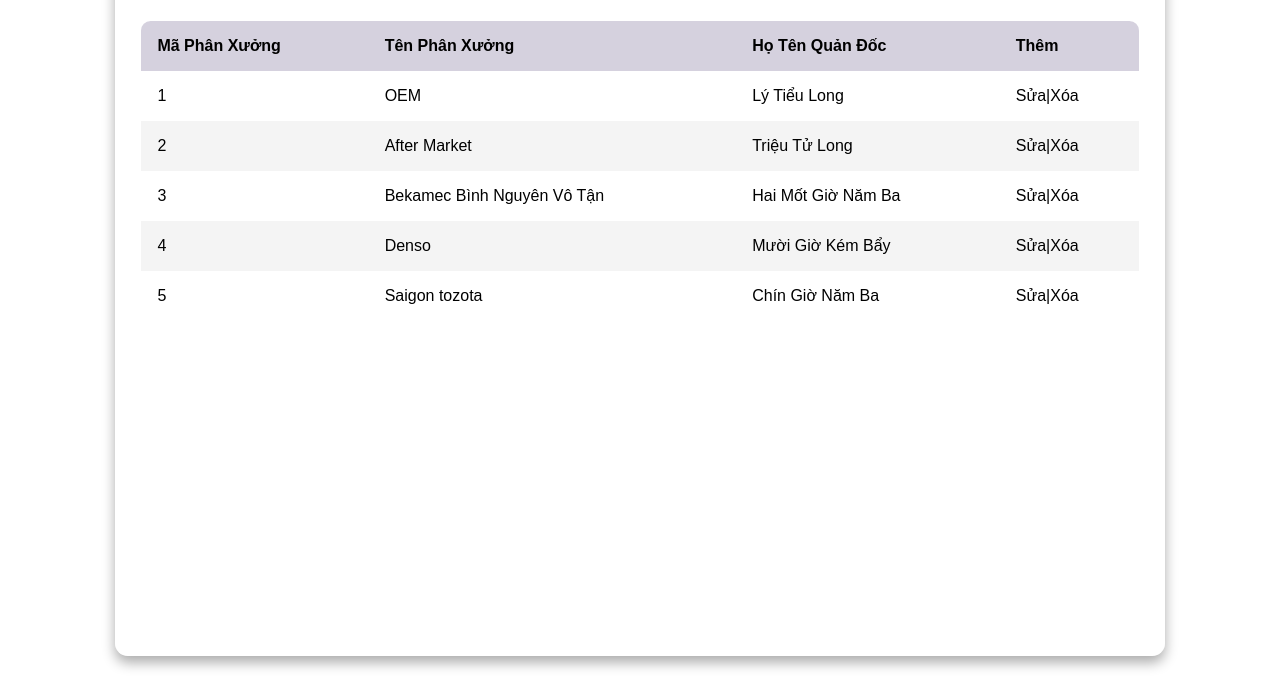
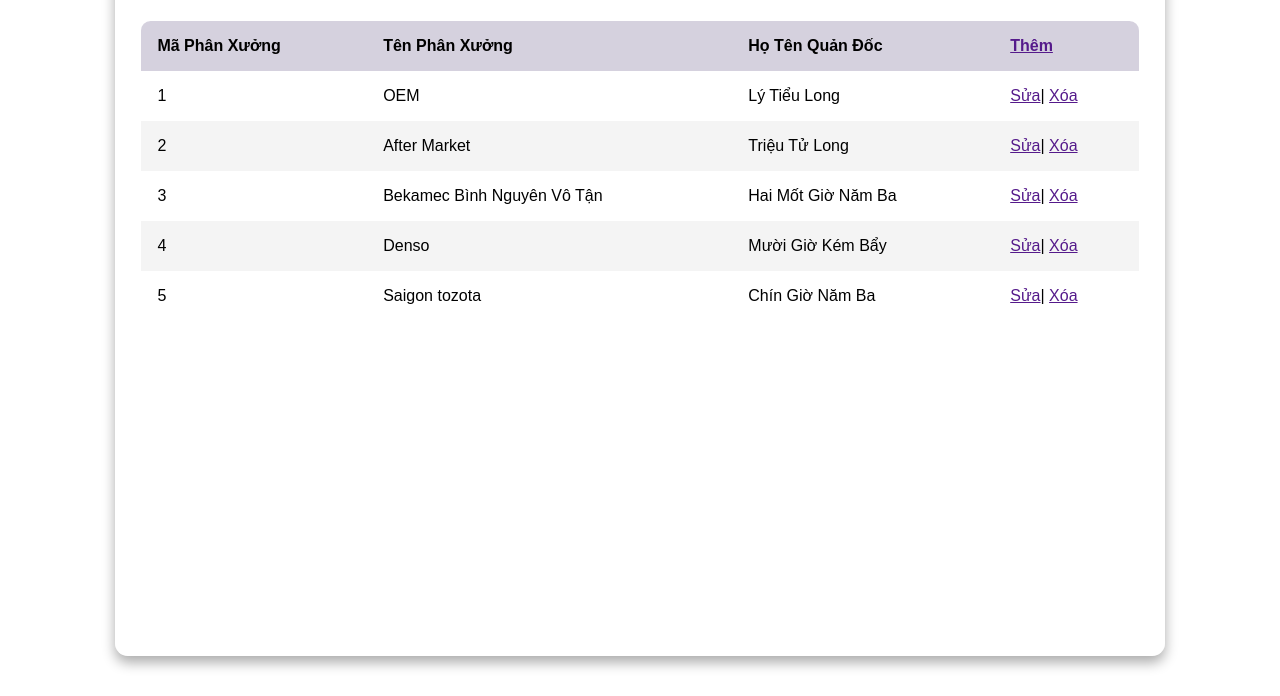
Before and after one commit to AnhKhoa24/Fronend_ex_table, a plain HTML site: page index.html in a window 1280 px wide. Shown: the part 104-800 px from the top of the page. Drawn offline with Linux system fonts and the light colour scheme.

Commit message:
update the a card

```diff
--- a/index.html
+++ b/index.html
@@ -34,7 +34,9 @@
                         <th>Mã phân xưởng</th>
                         <th>Tên phân xưởng</th>
                         <th>Họ tên quản đốc</th>
-                        <th>Thêm</th>
+                        <th>
+                            <a href="">Thêm</a>
+                        </th>
                     </tr>
                 </thead>
                 <tbody>
@@ -42,31 +44,46 @@
                         <td>1</td>
                         <td>OEM</td>
                         <td>Lý Tiểu Long</td>
-                        <td>Sửa|Xóa</td>
+                        <td>
+                            <a href="">Sửa</a>|
+                            <a href="">Xóa</a>
+                        </td>
                     </tr>
                     <tr>
                         <td>2</td>
                         <td>After Market</td>
                         <td>Triệu Tử Long</td>
-                        <td>Sửa|Xóa</td>
+                        <td>
+                            <a href="">Sửa</a>|
+                            <a href="">Xóa</a>
+                        </td>
                     </tr>
                     <tr>
                         <td>3</td>
                         <td>Bekamec Bình Nguyên Vô Tận</td>
                         <td>Hai Mốt Giờ Năm Ba</td>
-                        <td>Sửa|Xóa</td>
+                        <td>
+                            <a href="">Sửa</a>|
+                            <a href="">Xóa</a>
+                        </td>
                     </tr>
                     <tr>
                         <td>4</td>
                         <td>Denso</td>
                         <td>Mười Giờ Kém Bẩy</td>
-                        <td>Sửa|Xóa</td>
+                        <td>
+                            <a href="">Sửa</a>|
+                            <a href="">Xóa</a>
+                        </td>
                     </tr>
                     <tr>
                         <td>5</td>
                         <td>Saigon tozota</td>
                         <td>Chín Giờ Năm Ba</td>
-                        <td>Sửa|Xóa</td>
+                        <td>
+                            <a href="">Sửa</a>|
+                            <a href="">Xóa</a>
+                        </td>
                     </tr>
                 </tbody>
             </table>
```
